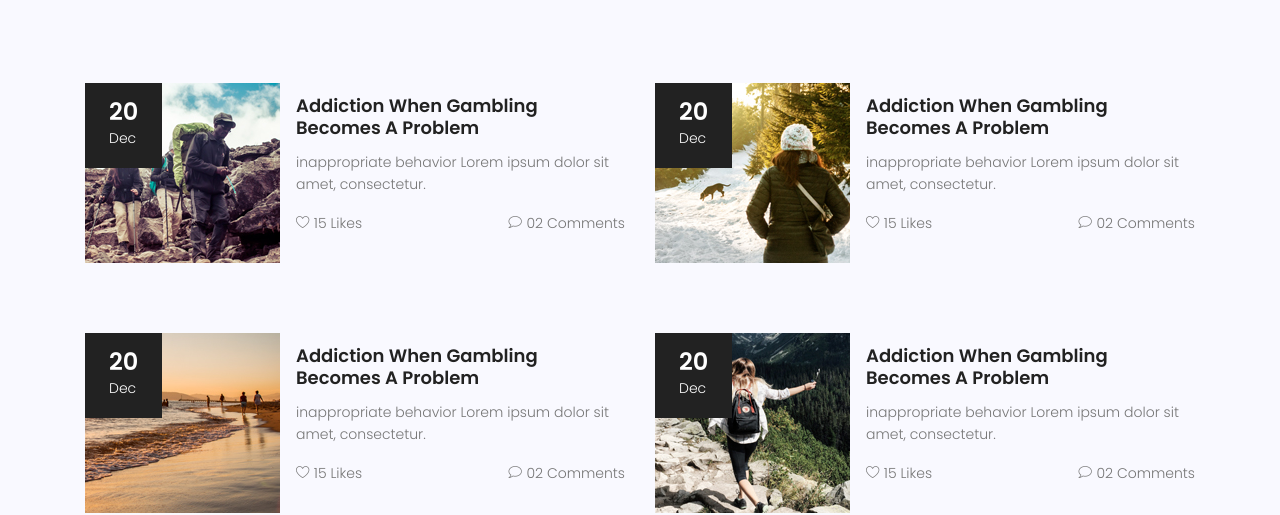
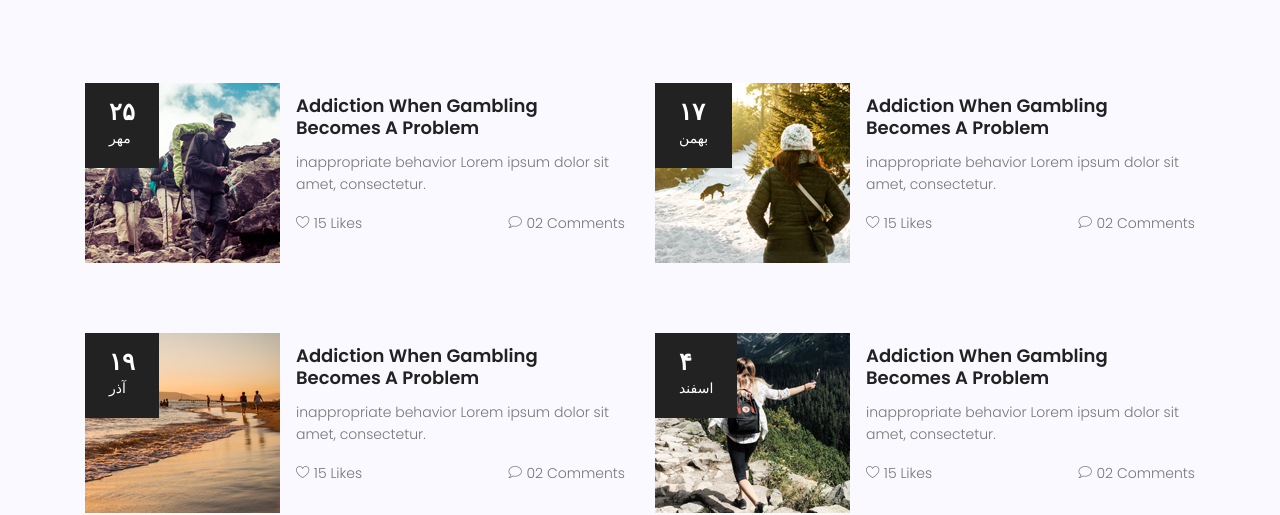
Before and after one commit to M-JavadHeydarpour/syntaxmag, a plain HTML site: page index.html in a window 1280 px wide. Shown: the part 1929-2444 px from the top of the page. Drawn offline with nearby package versions, Linux system fonts and the light colour scheme.

Commit message:
Update index.html
Nothing just for test github.io!

```diff
--- a/index.html
+++ b/index.html
@@ -133,8 +133,8 @@
 							<div class="single-travel media pb-70">
 							  <img class="img-fluid d-flex  mr-3" src="img/t1.jpg" alt="">
 							  <div class="dates">
-							  	<span>20</span>
-							  	<p>Dec</p>
+							  	<span>۲۵</span>
+							  	<p>مهر</p>
 							  </div>
 							  <div class="media-body align-self-center">
 							    <h4 class="mt-0"><a href="#">Addiction When Gambling
@@ -149,8 +149,8 @@
 							<div class="single-travel media">
 							  <img class="img-fluid d-flex  mr-3" src="img/t3.jpg" alt="">
 							  <div class="dates">
-							  	<span>20</span>
-							  	<p>Dec</p>
+							  	<span>۱۹</span>
+							  	<p>آذر</p>
 							  </div>
 							  <div class="media-body align-self-center">
 							    <h4 class="mt-0"><a href="#">Addiction When Gambling
@@ -167,8 +167,8 @@
 							<div class="single-travel media pb-70">
 							  <img class="img-fluid d-flex  mr-3" src="img/t2.jpg" alt="">
 							  <div class="dates">
-							  	<span>20</span>
-							  	<p>Dec</p>
+							  	<span>۱۷</span>
+							  	<p>بهمن</p>
 							  </div>
 							  <div class="media-body align-self-center">
 							    <h4 class="mt-0"><a href="#">Addiction When Gambling
@@ -183,8 +183,8 @@
 							<div class="single-travel media">
 							  <img class="img-fluid d-flex  mr-3" src="img/t4.jpg" alt="">
 							  <div class="dates">
-							  	<span>20</span>
-							  	<p>Dec</p>
+							  	<span>۴</span>
+							  	<p>اسفند</p>
 							  </div>
 							  <div class="media-body align-self-center">
 							    <h4 class="mt-0"><a href="#">Addiction When Gambling
```
